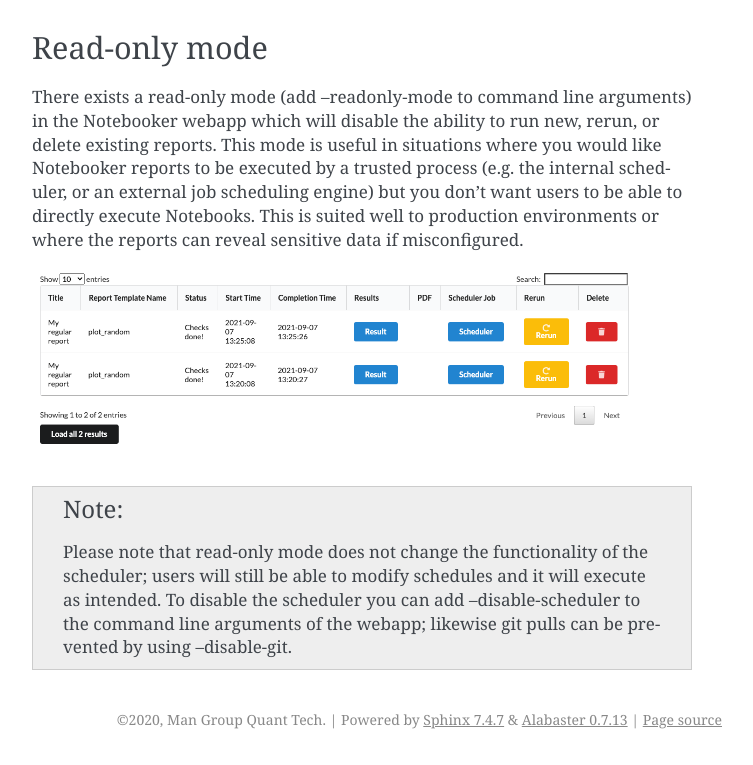
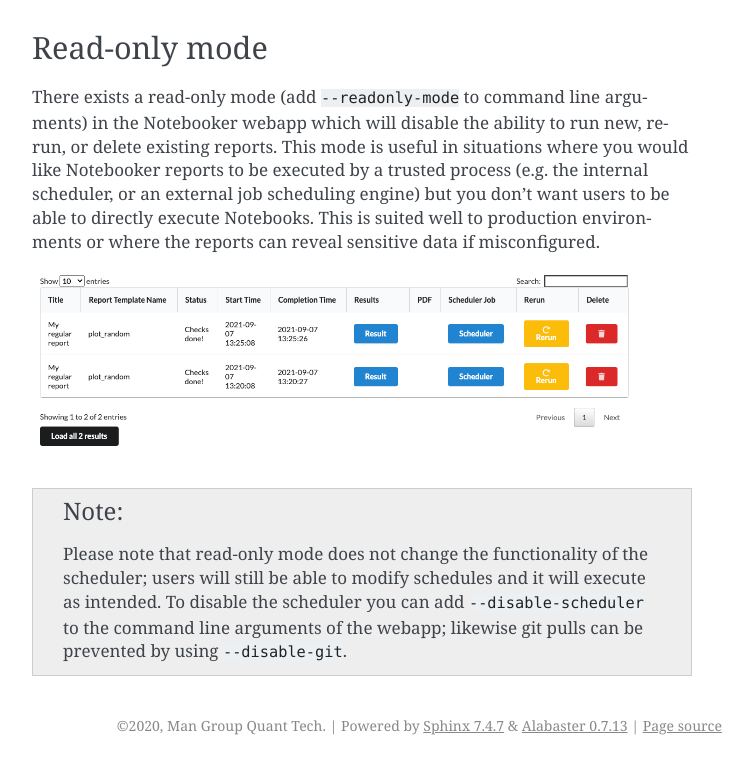
Before and after one commit to man-group/notebooker, a Sphinx documentation site: the page built from docs/webapp/webapp.rst, in a window 1280 px wide and 1400 px high, scrolled down 6042 px, cut to the strip 635-1400 px from the top of the window. Shown: the whole strip, without its empty margins (388-1141 px from the left). Built offline with Sphinx 7.4.7, drawn with Linux system fonts in a browser that asks for light colours; pages that are not in the unit, such as notebooks, are missing from menus; some of the changed lines change nothing that is shown.

Commit message:
Fix up docs formatting incorrect code.

```diff
--- a/docs/webapp/webapp.rst
+++ b/docs/webapp/webapp.rst
@@ -158,7 +158,7 @@ The webapp itself is configured via the command line notebooker-cli:
 
 Read-only mode
 --------------
-There exists a read-only mode (add --readonly-mode to command line arguments) in the
+There exists a read-only mode (add :code:`--readonly-mode` to command line arguments) in the
 Notebooker webapp which will disable the ability to run new,
 rerun, or delete existing reports. This mode is useful in situations where you would like Notebooker
 reports to be executed by a trusted process (e.g. the internal scheduler, or an external job scheduling engine)
@@ -171,5 +171,5 @@ environments or where the reports can reveal sensitive data if misconfigured.
 
 .. note::
     Please note that read-only mode does not change the functionality of the scheduler; users will still be able to
-    modify schedules and it will execute as intended. To disable the scheduler you can add --disable-scheduler
-    to the command line arguments of the webapp; likewise git pulls can be prevented by using --disable-git.
+    modify schedules and it will execute as intended. To disable the scheduler you can add :code:`--disable-scheduler`
+    to the command line arguments of the webapp; likewise git pulls can be prevented by using :code:`--disable-git`.
```
